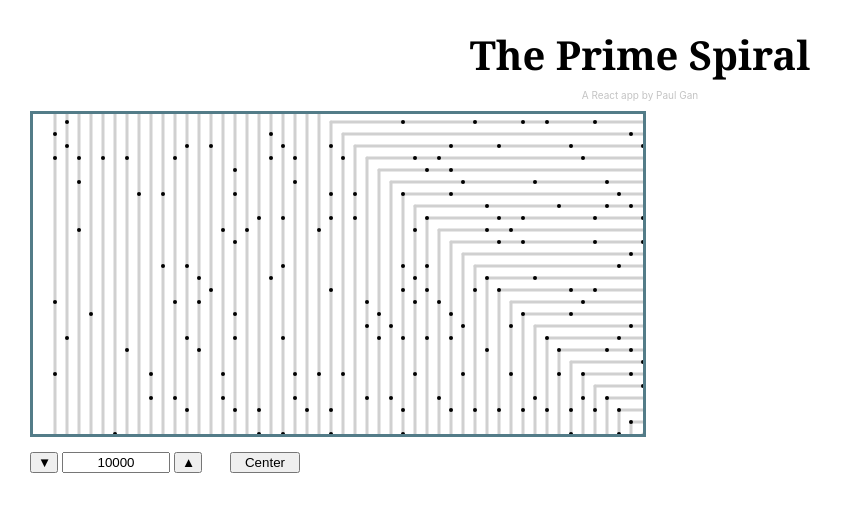
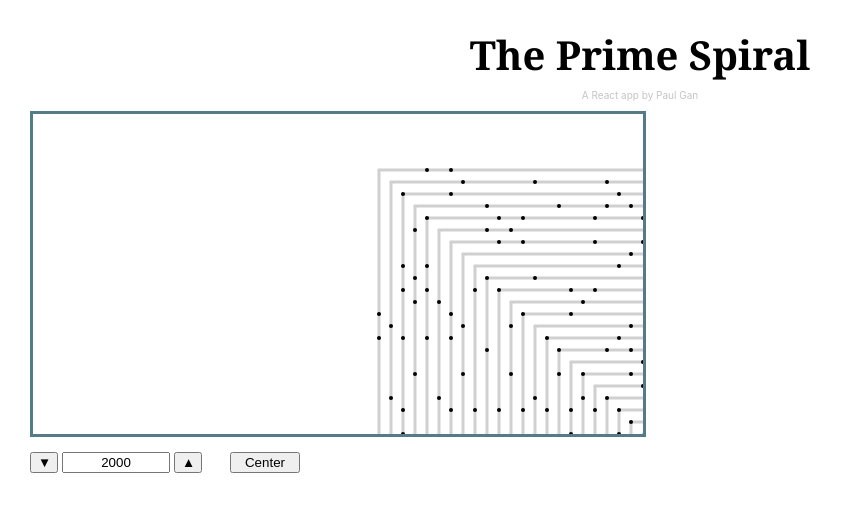
Before and after one commit to paulgan98/prime-spiral, a React (Create React App) app: page / in a window 1280 px wide. Shown: the top 512 px of the page, without its empty margins (0-843 px from the left). Built offline with nearby package versions, Linux system fonts and the light colour scheme.

Commit message:
Fixed issue that caused spiral to turn erratically

```diff
--- a/src/App.js
+++ b/src/App.js
@@ -8,24 +8,31 @@ import "./App.css";
 //            /     \
 //  ControlPanel     Canvas
 
-var SPIRALLENGTH = 10000;
+var SPIRALLENGTH = 2000;
 export const MAXLENGTH = 600000;
 
 function App() {
   // [adPtr, steps, counter, i]
-  var dataArr = [0, 1, 2, 2]; // contains data used in building spiral array
+  const [dataArr, setDataArr] = useState([0, 1, 2, 2]);
+  const printArr = (arr) => {
+    var a = "";
+    for (let i = 0; i < arr.length; i++) {
+      a = a.concat(arr[i].toString(), " | ");
+    }
+    return a;
+  };
 
   // State hooks; will be passed as props to ControlPanel and Canvas
   const [spiralLength, setSpiralLength] = useState(SPIRALLENGTH);
-  const [primes, setPrimes] = useState(spiral.getPrimes(spiralLength, [2]));
+  const [primes, setPrimes] = useState(spiral.getPrimes(SPIRALLENGTH, [2]));
   const [spiralCorners, setSpiralCorners] = useState(
-    spiral.buildSpiral(spiralLength, [[0, 0, 1]], dataArr)
+    spiral.buildSpiral(SPIRALLENGTH, [[0, 0, 1]], dataArr)
   );
   const [primesPos, setPrimesPos] = useState(
-    spiral.makePrimesArr(spiralLength, spiralCorners, primes)
+    spiral.makePrimesArr(SPIRALLENGTH, spiralCorners, primes)
   );
   const [nPrimes, setNPrimes] = useState(
-    spiral.numPrimes(spiralLength, primes)
+    spiral.numPrimes(SPIRALLENGTH, primes)
   );
 
   // canvas dimensions
@@ -44,7 +51,7 @@ function App() {
   useEffect(() => {
     window.addEventListener("resize", handleResize);
     return () => {
-      window.addEventListener("resize", handleResize);
+      window.removeEventListener("resize", handleResize);
     };
   }, []);
 
--- a/src/components/controlPanel.js
+++ b/src/components/controlPanel.js
@@ -25,7 +25,6 @@ function ControlPanel(props) {
   };
 
   const checkValidInput = (n) => {
-    // return Math.max(1, n), 1;
     return Math.min(Math.max(1, n), MAXLENGTH);
   };
 
--- a/src/spiralMethods.js
+++ b/src/spiralMethods.js
@@ -74,8 +74,6 @@ export function buildSpiral(n, arr, dataArray) {
 
 // make array of relative coords of all prime numbers
 export function makePrimesArr(n, spiralCorners, primes) {
-  // if
-  // if (n <= )
   const arr = []; // return this
   var ptr = 0; // point to primes array
   for (let i = 1; i < spiralCorners.length; i++) {
```
